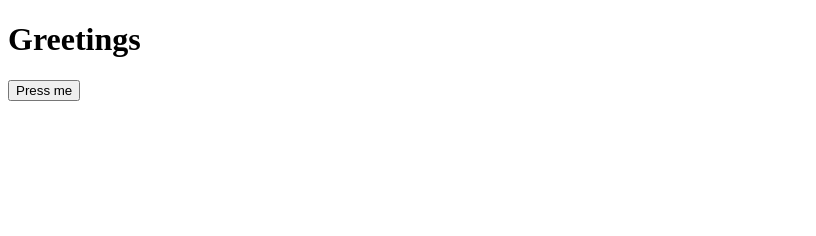
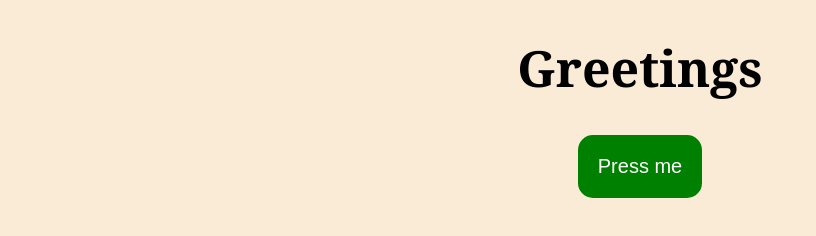
Before and after one commit to LucasKnudsen/exam_assignment, a website: page src/index.html in a window 1280 px wide. Shown: the whole page, without its empty margins (0-816 px from the left). Drawn offline with Linux system fonts and the light colour scheme.

Commit message:
The web always needs a bit of style

```diff
--- /dev/null
+++ b/src/assets/css/style.css
@@ -0,0 +1,24 @@
+body {
+    background-color: antiquewhite;
+    text-align: center;
+    font-family: Cambria, Cochin, Georgia, Times, 'Times New Roman', serif;
+}
+h1 {
+    font-size: 50px;
+}
+
+#quote {
+    padding: 20px;
+    background-color: green;
+    color: white;
+    border: 3px honeydew;
+    border-radius: 15px;
+    font-size: 20px;
+}
+
+#message {
+    margin-top: 25px;
+    text-transform: uppercase;
+    font-size: 100px;
+    font-weight: bold;
+}
--- a/src/index.html
+++ b/src/index.html
@@ -4,6 +4,7 @@
     <meta  charset="UTF-8"  />
     <meta  name="viewport"  content="width=device-width, initial-scale=1.0"  />
     <title>document</title>
+    <link rel="stylesheet" href="assets/css/style.css">
   </head>
 
   <body>
```
